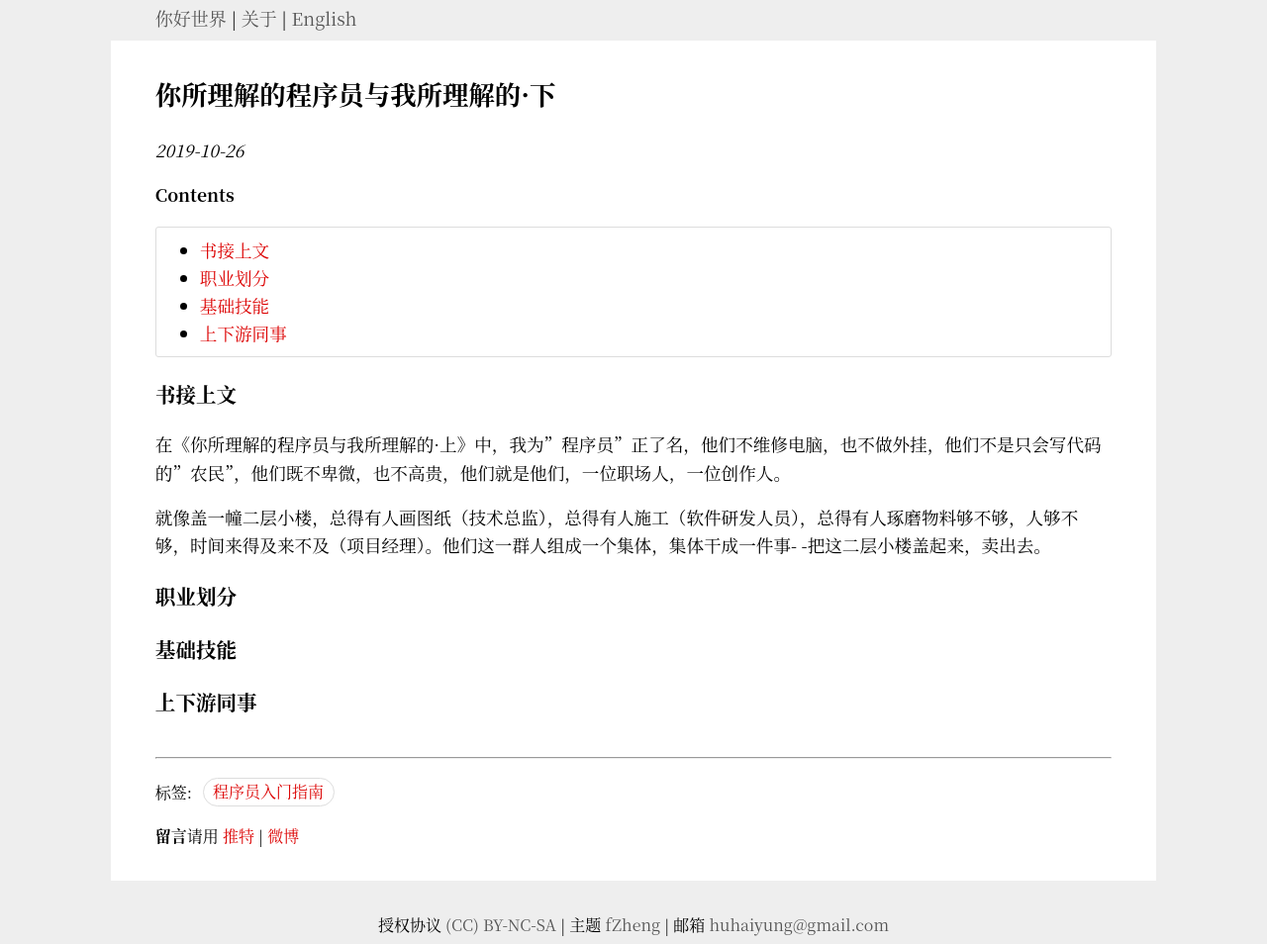
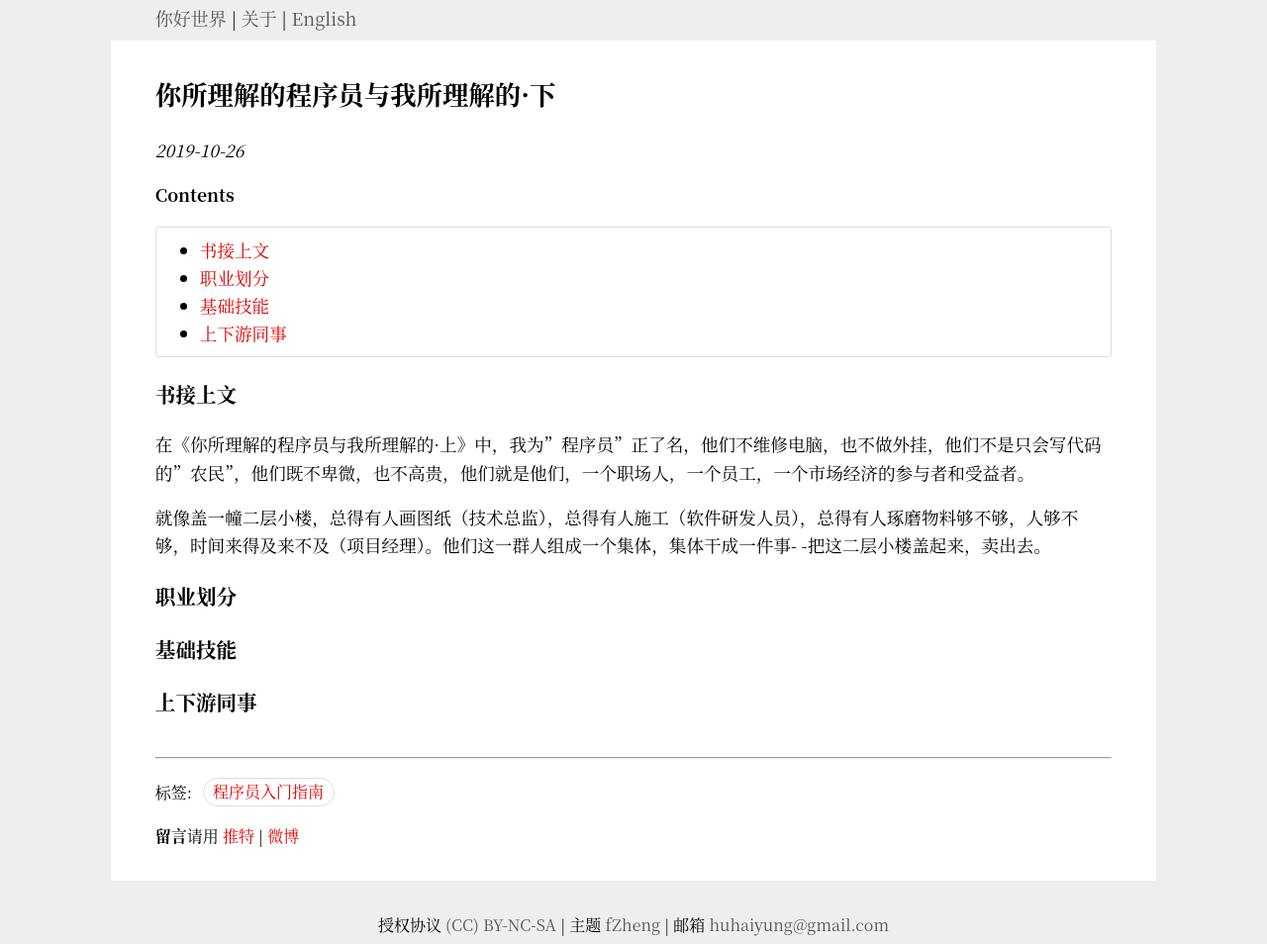
Before and after one commit to Haiyung/haiyung.github.io, a Jekyll site: the page built from _posts/2019-10-26-the-programmer-you-understand-and-the-programmer-I-understand-part-two.md, in a window 1280 px wide. Shown: the whole page at 99% size. Built offline with Jekyll 4.4.1, drawn with Linux system fonts in a browser that asks for light colours.

Commit message:
article: fix errors

```diff
--- a/_posts/2019-10-26-the-programmer-you-understand-and-the-programmer-I-understand-part-two.md
+++ b/_posts/2019-10-26-the-programmer-you-understand-and-the-programmer-I-understand-part-two.md
@@ -13,7 +13,7 @@ __Contents__
 
 ### 书接上文
 
-在《你所理解的程序员与我所理解的·上》中，我为"程序员"正了名，他们不维修电脑，也不做外挂，他们不是只会写代码的"农民"，他们既不卑微，也不高贵，他们就是他们，一位职场人，一位创作人。
+在《你所理解的程序员与我所理解的·上》中，我为"程序员"正了名，他们不维修电脑，也不做外挂，他们不是只会写代码的"农民"，他们既不卑微，也不高贵，他们就是他们，一个职场人，一个员工，一个市场经济的参与者和受益者。
 
 就像盖一幢二层小楼，总得有人画图纸（技术总监），总得有人施工（软件研发人员），总得有人琢磨物料够不够，人够不够，时间来得及来不及（项目经理）。他们这一群人组成一个集体，集体干成一件事- -把这二层小楼盖起来，卖出去。
 
```
